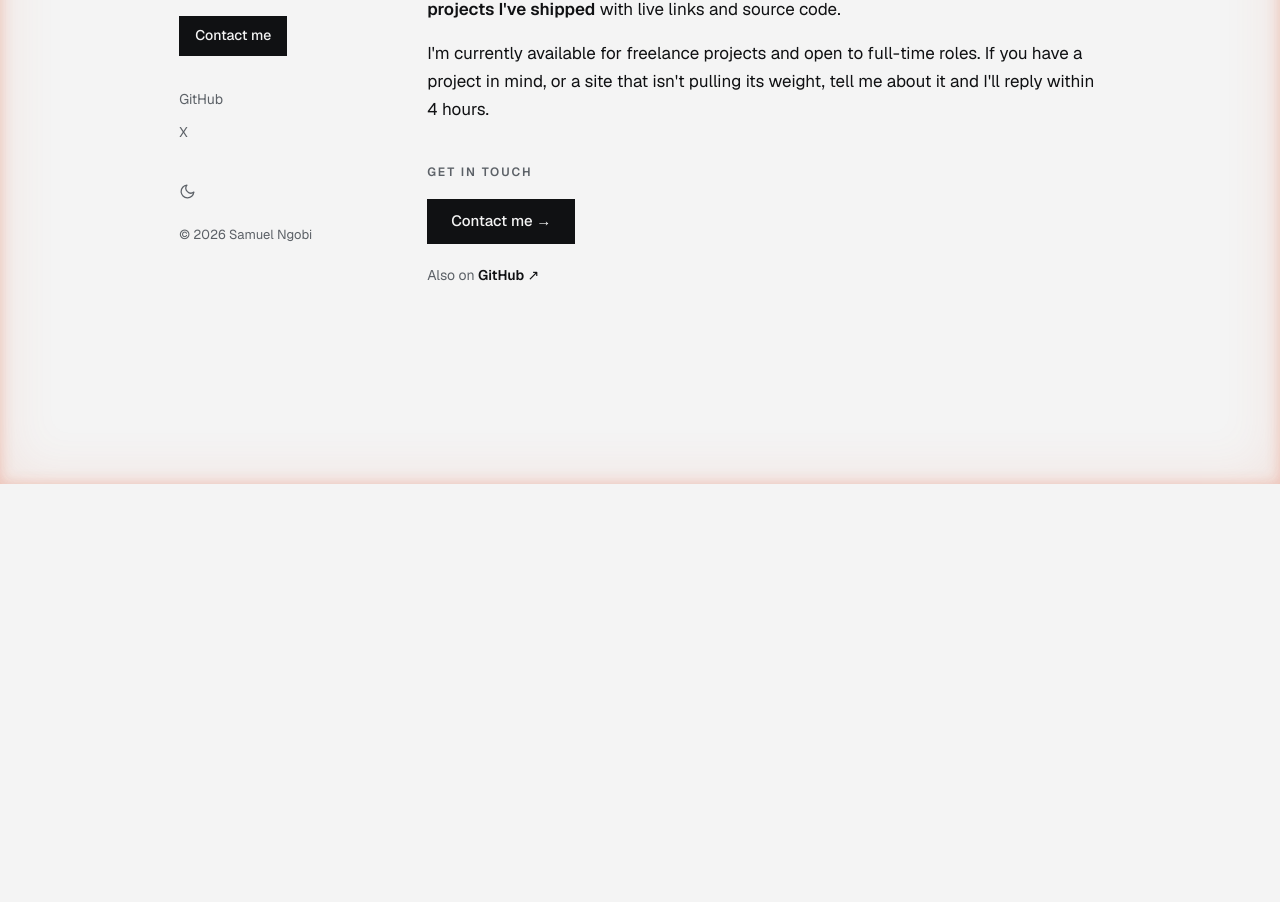
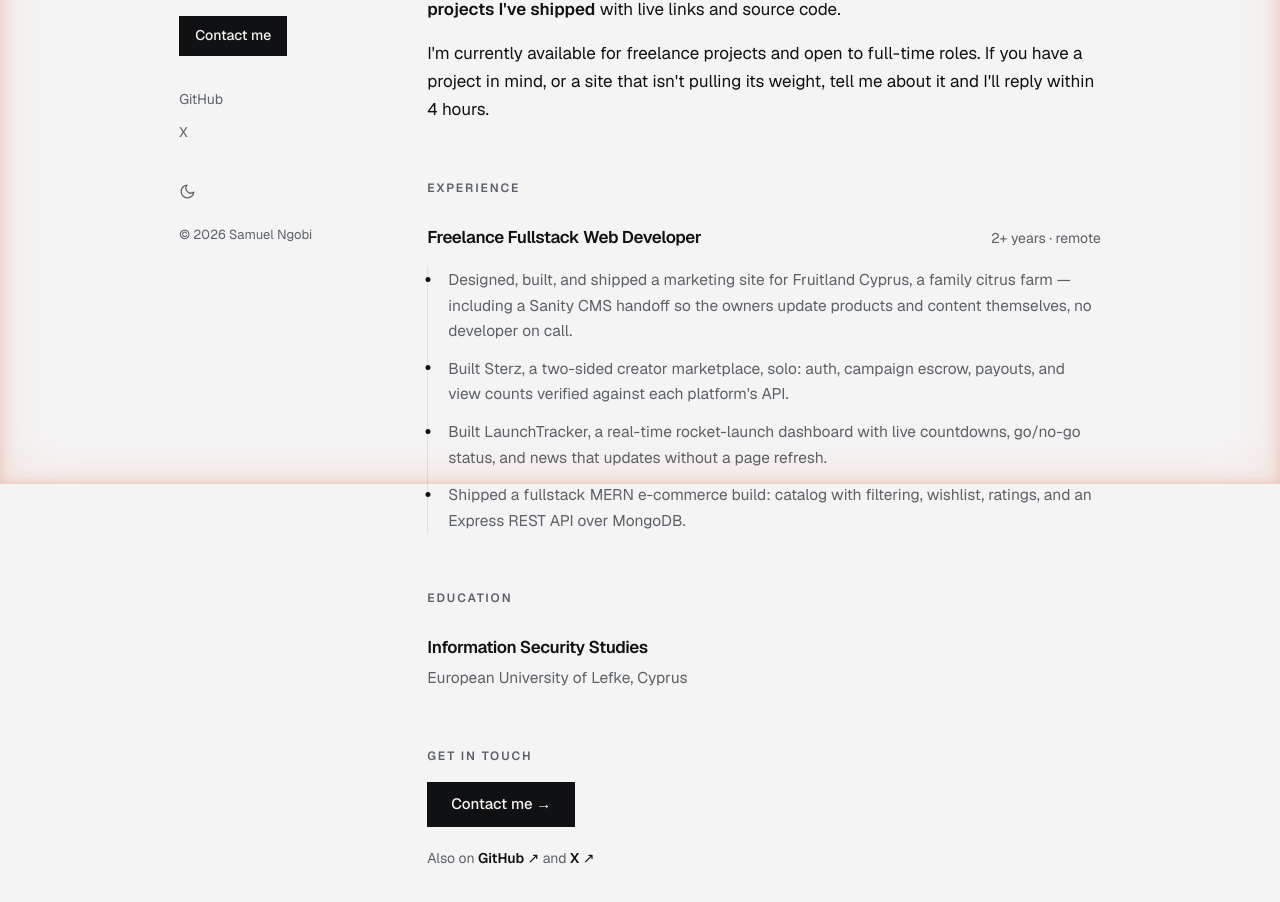
Before and after one commit to samuel-sarmah/samuel, a Next.js app: page /about in a window 1280 px wide. Shown: the part 316-1218 px from the top of the page. Before the commit the page ends 800 px from the top, so only its background shows below. Built offline with nearby package versions, Linux system fonts and the light colour scheme.

Commit message:
feat: expand About page with experience and education

```diff
--- a/app/about/page.js
+++ b/app/about/page.js
@@ -1,6 +1,20 @@
+import Link from "next/link";
+import { SOCIALS } from "@/lib/nav";
+
 export const metadata = { title: "About · Samuel Ngobi" };
 
-const EMAIL = "sarmah2020samuel@gmail.com";
+const EXPERIENCE = [
+  {
+    role: "Freelance Fullstack Web Developer",
+    period: "2+ years · remote",
+    points: [
+      "Designed, built, and shipped a marketing site for Fruitland Cyprus, a family citrus farm — including a Sanity CMS handoff so the owners update products and content themselves, no developer on call.",
+      "Built Sterz, a two-sided creator marketplace, solo: auth, campaign escrow, payouts, and view counts verified against each platform's API.",
+      "Built LaunchTracker, a real-time rocket-launch dashboard with live countdowns, go/no-go status, and news that updates without a page refresh.",
+      "Shipped a fullstack MERN e-commerce build: catalog with filtering, wishlist, ratings, and an Express REST API over MongoDB.",
+    ],
+  },
+];
 
 export default function About() {
   return (
@@ -27,21 +41,70 @@ export default function About() {
         </p>
       </div>
 
-      <div className="mt-10">
+      <div className="mt-14">
+        <h2 className="section-label">Experience</h2>
+        <div className="mt-6 space-y-10">
+          {EXPERIENCE.map((job) => (
+            <div key={job.role}>
+              <div className="flex flex-wrap items-baseline justify-between gap-x-4 gap-y-1">
+                <h3 className="text-[17px] font-semibold tracking-tight">
+                  {job.role}
+                </h3>
+                <span className="text-[14px] text-[var(--muted)]">
+                  {job.period}
+                </span>
+              </div>
+              <ul className="mt-4 space-y-3 border-l border-[var(--line)]">
+                {job.points.map((point) => (
+                  <li
+                    key={point}
+                    className="relative pl-5 text-[15.5px] text-[var(--muted)]"
+                  >
+                    <span
+                      aria-hidden="true"
+                      className="absolute left-0 top-[0.62em] h-[5px] w-[5px] -translate-x-1/2 rounded-full bg-[var(--fg)]"
+                    />
+                    {point}
+                  </li>
+                ))}
+              </ul>
+            </div>
+          ))}
+        </div>
+      </div>
+
+      <div className="mt-14">
+        <h2 className="section-label">Education</h2>
+        <div className="mt-6">
+          <h3 className="text-[17px] font-semibold tracking-tight">
+            Information Security Studies
+          </h3>
+          <p className="mt-1 text-[15.5px] text-[var(--muted)]">
+            European University of Lefke, Cyprus
+          </p>
+        </div>
+      </div>
+
+      <div className="mt-14">
         <p className="section-label">Get in touch</p>
         <p className="mt-4">
-          <a
-            href={`mailto:${EMAIL}`}
+          <Link
+            href="/contact"
             className="inline-block bg-[var(--fg)] px-6 py-2.5 text-[15px] font-medium text-[var(--bg)] transition-opacity hover:opacity-85"
           >
             Contact me →
-          </a>
+          </Link>
         </p>
         <p className="mt-5 text-[14px] text-[var(--muted)]">
           Also on{" "}
-          <a href="https://github.com/samuel-sarmah" target="_blank" rel="noreferrer" className="link">
-            GitHub ↗
-          </a>
+          {SOCIALS.map((s, i) => (
+            <span key={s.label}>
+              {i > 0 && " and "}
+              <a href={s.href} target="_blank" rel="noreferrer" className="link">
+                {s.label} ↗
+              </a>
+            </span>
+          ))}
           {/* TODO: add LinkedIn link here when ready */}
         </p>
       </div>
```
